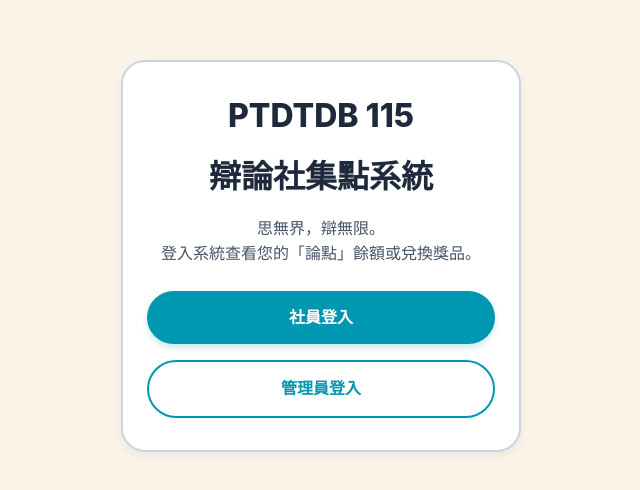
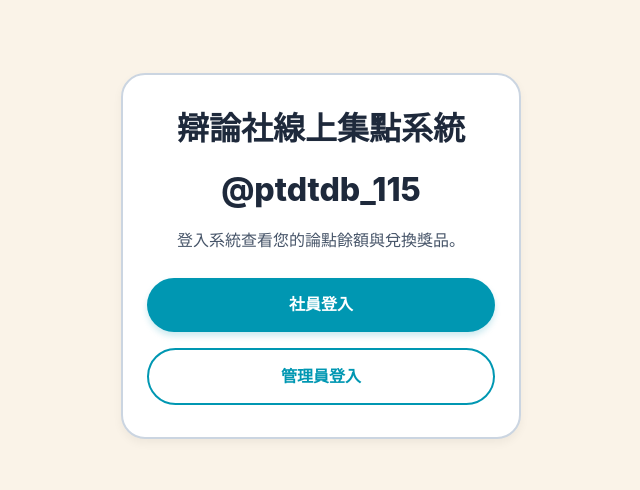
Before and after one commit to zxrotu/debate-points, a Next.js app: page / in a window 1280 px wide. Shown: the part 144-634 px from the top of the page, without its empty margins (319-959 px from the left). Built offline with nearby package versions, Linux system fonts and the light colour scheme; a web font is replaced by a local one.

Commit message:
content: update home page title, subtitle handle and description

```diff
--- a/app/page.tsx
+++ b/app/page.tsx
@@ -4,20 +4,18 @@ export default function Home() {
   return (
     <div className="page-container">
       <div className="custom-card">
-        {/* 第一行大標題 */}
-        <h1 className="custom-h1" style={{ fontSize: '32px', marginBottom: '8px' }}>
-          PTDTDB 115
+        {/* 主標題 */}
+        <h1 className="custom-h1" style={{ fontSize: '28px', marginBottom: '8px' }}>
+          辯論社線上集點系統
         </h1>
-        {/* 第二行標題 */}
-        <h2 className="custom-h1" style={{ fontSize: '28px', marginTop: '0', marginBottom: '24px', fontWeight: 'bold', color: '#1E293B' }}>
-          辯論社集點系統
+        {/* 副標（字小一點，高對比灰色） */}
+        <h2 className="custom-h1" style={{ fontSize: '18px', fontWeight: 'normal', color: '#64748B', marginTop: '0', marginBottom: '24px' }}>
+          @ptdtdb_115
         </h2>
 
-        {/* 雙行說明文：字體與行高皆符合慎思設計指南 */}
+        {/* 內文 */}
         <p className="custom-p" style={{ marginBottom: '32px' }}>
-          思無界，辯無限。
-          <br />
-          登入系統查看您的「論點」餘額或兌換獎品。
+          登入系統查看您的論點餘額與兌換獎品。
         </p>
 
         {/* 圓角登入按鈕區 */}
```
